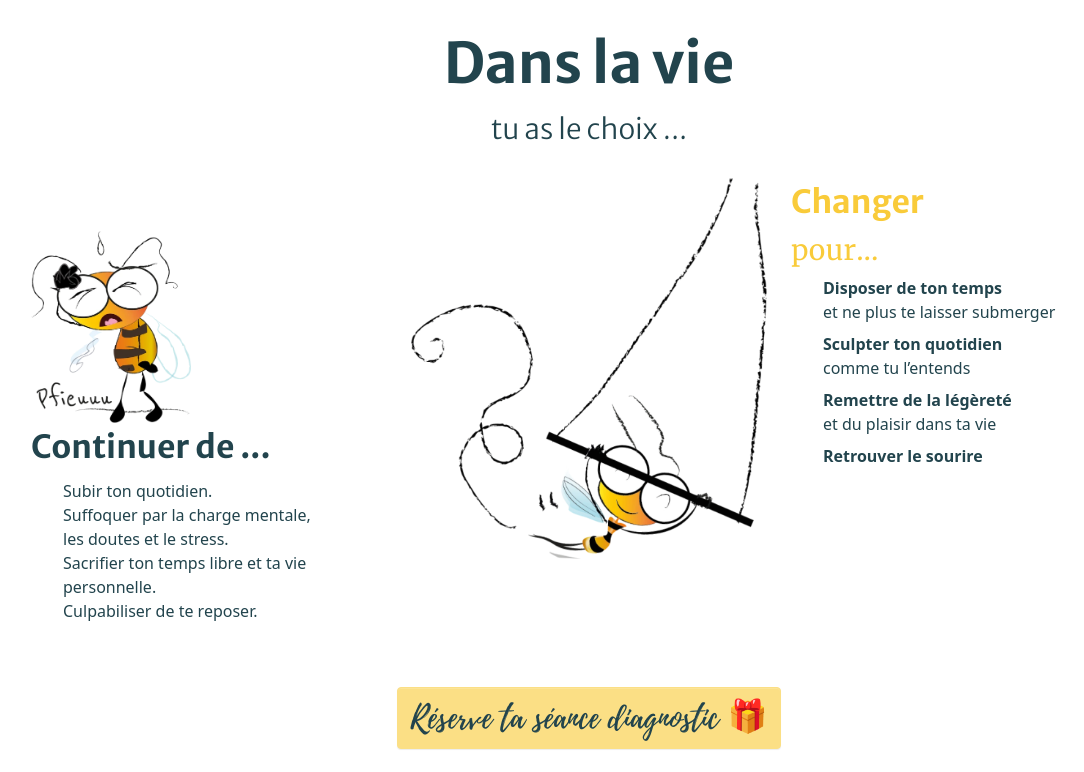
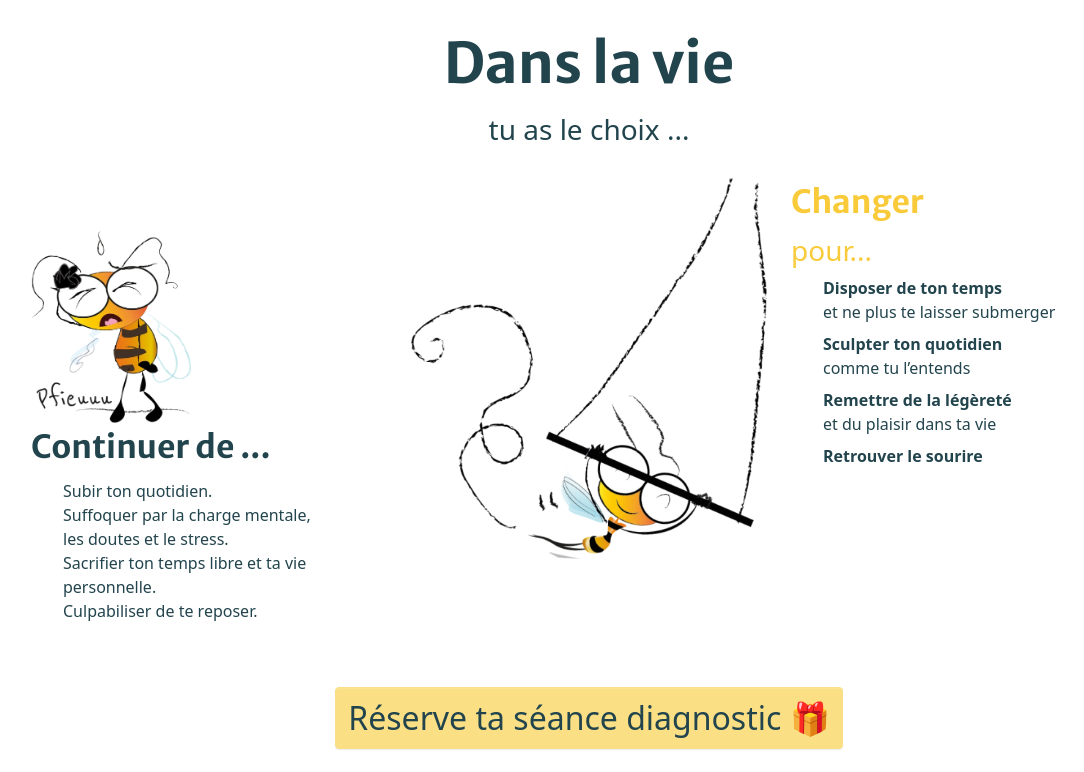
Before and after one commit to BertrandPeltier/managetavie.com-project-v2, a React app: page / in a window 1280 px wide. Shown: the part 2025-2797 px from the top of the page, without its empty margins (51-1135 px from the left). Built offline with nearby package versions, Linux system fonts and the light colour scheme; no server answers.

Commit message:
Correction problème src font

```diff
--- a/src/styles/_vars.scss
+++ b/src/styles/_vars.scss
@@ -21,27 +21,27 @@ $associate-light-pink: #fde8cc;
   font-weight: 700;
   src: url("src/assets/fonts/MerriweatherSans-Bold.ttf") format('truetype');
 }
-@font-face {
-  font-family: 'Merriweather';
-  font-style: normal;
-  font-weight: 400;
-  src: url("src/assets/fonts/Merriweather-Regular.ttf") format('truetype');
-}
-@font-face {
-  font-family: 'MerriweatherSansLight';
-  font-style: normal;
-  font-weight: 300;
-  src: url("src/assets/fonts/MerriweatherSans-Light.ttf") format('truetype');
-}
-@font-face {
-  font-family: 'Montserrat';
-  font-style: normal;
-  font-weight: 400;
-  src: url("src/assets/fonts/Montserrat-Regular.ttf") format('truetype');
-}
-@font-face {
-  font-family: "playlistscript";
-  font-weight: 400;
-  font-style: normal;
-  src: url("src/assets/fonts/PlaylistScript.ttf") format("truetype");
-}
+// @font-face {
+//   font-family: 'Merriweather';
+//   font-style: normal;
+//   font-weight: 400;
+//   src: url("src/assets/fonts/Merriweather-Regular.ttf") format('truetype');
+// }
+// @font-face {
+//   font-family: 'MerriweatherSansLight';
+//   font-style: normal;
+//   font-weight: 300;
+//   src: url("src/assets/fonts/MerriweatherSans-Light.ttf") format('truetype');
+// }
+// @font-face {
+//   font-family: 'Montserrat';
+//   font-style: normal;
+//   font-weight: 400;
+//   src: url("src/assets/fonts/Montserrat-Regular.ttf") format('truetype');
+// }
+// @font-face {
+//   font-family: "playlistscript";
+//   font-weight: 400;
+//   font-style: normal;
+//   src: url("src/assets/fonts/PlaylistScript.ttf") format("truetype");
+// }
--- a/src/styles/index.scss
+++ b/src/styles/index.scss
@@ -25,19 +25,19 @@ $theme-colors: (
   font-family: "MerriweatherSansBold";
   line-height: 150%;
 }
-.text-subtitle {
-  font-family: "Merriweather";
-}
-.text-quote {
-  font-family: "MerriweatherSansLight";
-}
-.text-simple {
-  font-family: "Montserrat";
-}
-.text-action {
-  font-family: "playlistscript";
-  // text-transform: lowercase;
-}
+// .text-subtitle {
+//   font-family: "Merriweather";
+// }
+// .text-quote {
+//   font-family: "MerriweatherSansLight";
+// }
+// .text-simple {
+//   font-family: "Montserrat";
+// }
+// .text-action {
+//   font-family: "playlistscript";
+//   // text-transform: lowercase;
+// }
 
 // dot spin
 .dot-container {
--- a/src/views/Accueil/index.js
+++ b/src/views/Accueil/index.js
@@ -28,7 +28,6 @@ import abeilleBuzy from './abeille-buzy.webp';
 
 import 'animate.css';
 import './styles.scss';
-import { Next } from 'react-bootstrap/esm/PageItem';
 
 const Accueil = ({ loading, failed, episodes }) => {
   // Scroll to section 2
```
